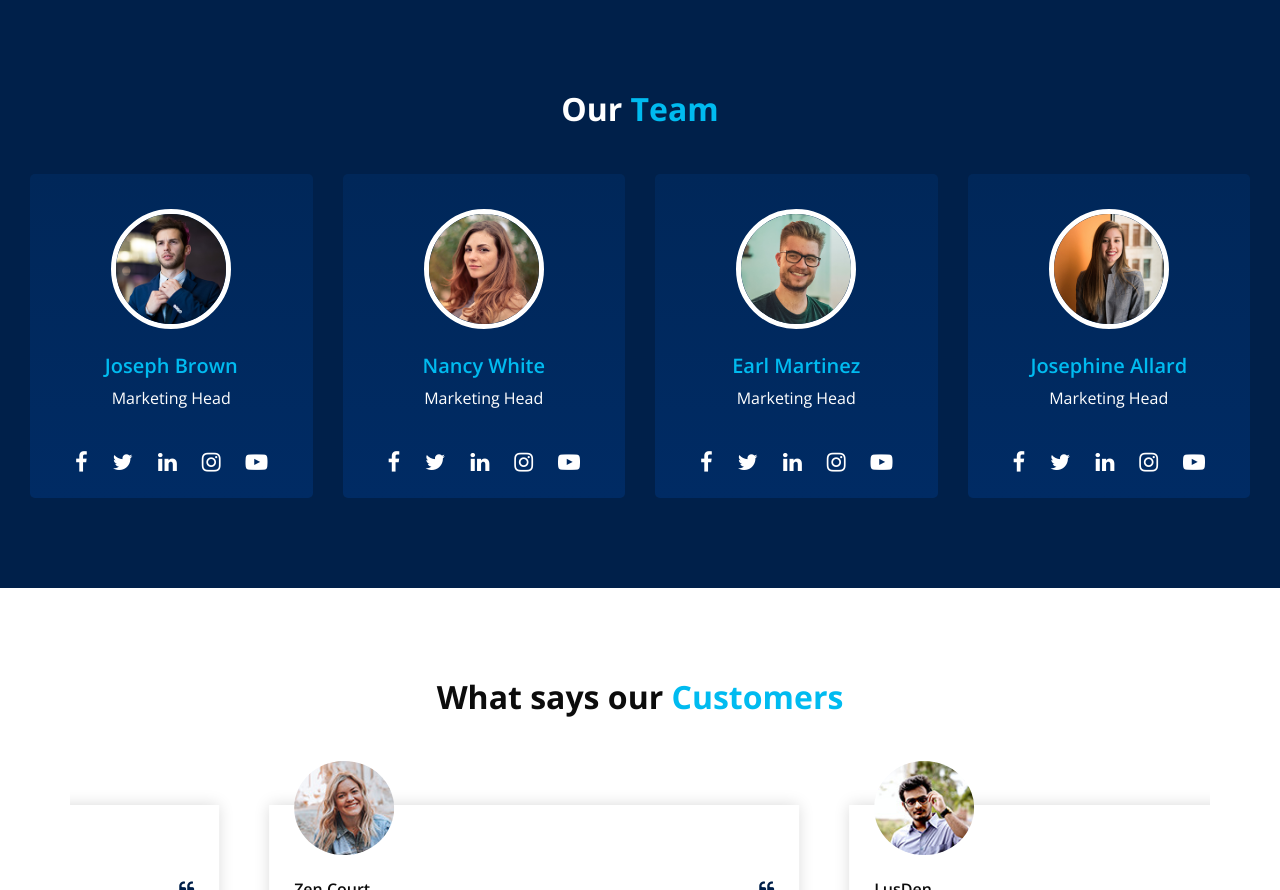
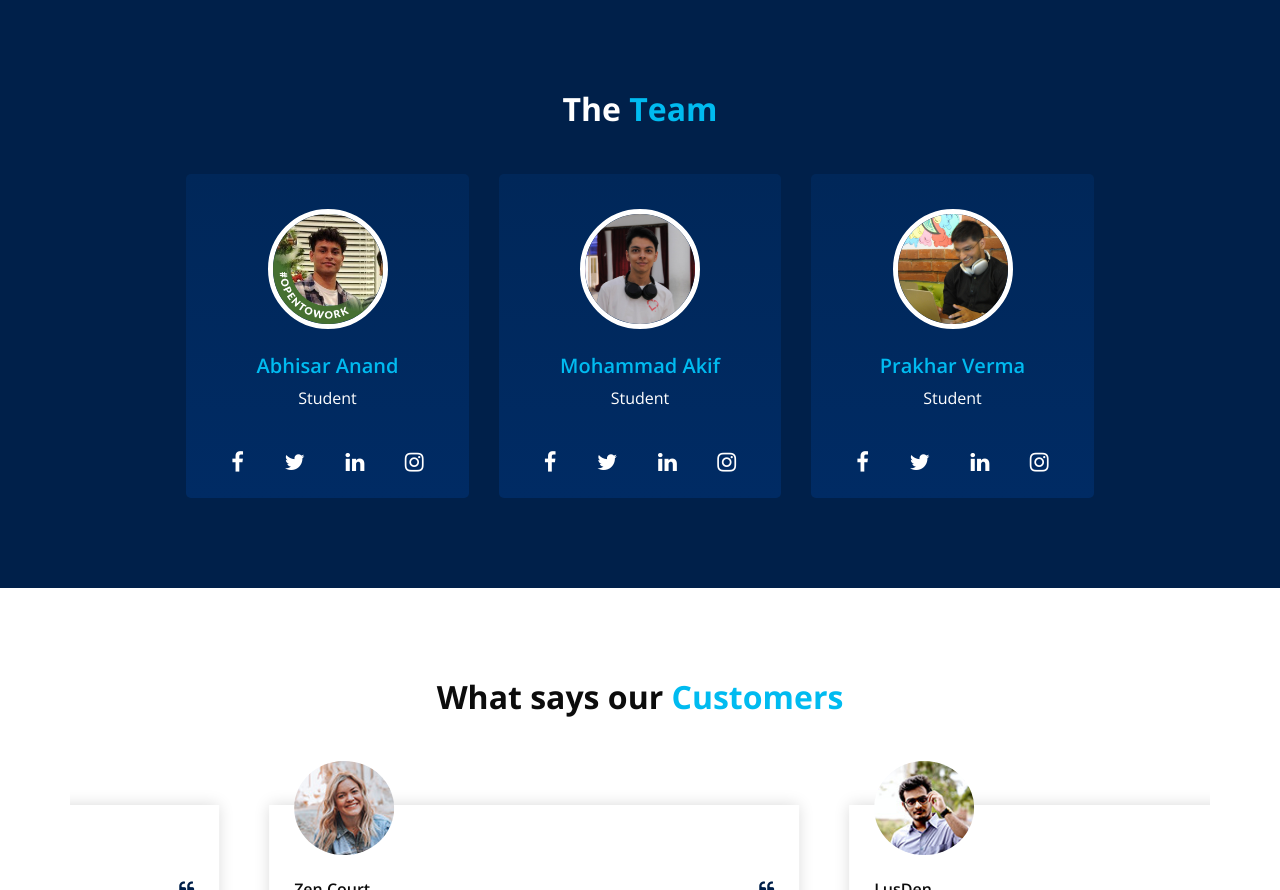
Before and after one commit to iPrakharV/SafeFallWebsite, a plain HTML site: page index.html in a window 1280 px wide. Shown: the part 3680-4570 px from the top of the page. Drawn offline with nearby package versions, Linux system fonts and the light colour scheme; some packages are replaced by stand-ins of ours.

Commit message:
Updated team in index.HTML

```diff
--- a/index.html
+++ b/index.html
@@ -336,136 +336,97 @@
     <div class="container-fluid">
         <div class="heading_container heading_center">
             <h2 class="">
-          Our <span> Team</span>
+                The <span> Team</span>
             </h2>
         </div>
 
         <div class="team_container">
-        <div class="row">
+            <div class="row justify-content-center"> <!-- Added justify-content-center class -->
                 <div class="col-lg-3 col-sm-6">
                     <div class="box ">
                         <div class="img-box">
-                <img src="images/team-1.jpg" class="img1" alt="">
+                            <img src="assets/Photos/abhi.jpeg" class="img1" alt="">
                         </div>
                         <div class="detail-box">
                             <h5>
-                  Joseph Brown
+                                Abhisar Anand
                             </h5>
                             <p>
-                  Marketing Head
+                                Student
                             </p>
                         </div>
                         <div class="social_box">
-                <a href="#">
+                            <a href="https://www.facebook.com/profile.php?id=100069508279072">
                                 <i class="fa fa-facebook" aria-hidden="true"></i>
                             </a>
-                <a href="#">
+                            <a href="https://twitter.com/AbhisarAnand3">
                                 <i class="fa fa-twitter" aria-hidden="true"></i>
                             </a>
-                <a href="#">
+                            <a href="https://www.linkedin.com/in/abhisar-anand/">
                                 <i class="fa fa-linkedin" aria-hidden="true"></i>
                             </a>
-                <a href="#">
+                            <a href="https://www.instagram.com/abhisaranand/">
                                 <i class="fa fa-instagram" aria-hidden="true"></i>
                             </a>
-                <a href="#">
-                  <i class="fa fa-youtube-play" aria-hidden="true"></i>
-                </a>
+
                         </div>
                     </div>
                 </div>
                 <div class="col-lg-3 col-sm-6">
                     <div class="box ">
                         <div class="img-box">
-                <img src="images/team-2.jpg" class="img1" alt="">
+                            <img src="assets/Photos/akif.jpeg" class="img1" alt="">
                         </div>
                         <div class="detail-box">
                             <h5>
-                  Nancy White
+                                Mohammad Akif
                             </h5>
                             <p>
-                  Marketing Head
+                                Student
                             </p>
                         </div>
                         <div class="social_box">
-                <a href="#">
+                            <a href="https://www.facebook.com/imdakif">
                                 <i class="fa fa-facebook" aria-hidden="true"></i>
                             </a>
-                <a href="#">
+                            <a href="https://twitter.com/dotcomaki">
                                 <i class="fa fa-twitter" aria-hidden="true"></i>
                             </a>
-                <a href="#">
+                            <a href="https://www.linkedin.com/in/dotcomaki/">
                                 <i class="fa fa-linkedin" aria-hidden="true"></i>
                             </a>
-                <a href="#">
+                            <a href="https://www.instagram.com/dotcomaki/">
                                 <i class="fa fa-instagram" aria-hidden="true"></i>
                             </a>
-                <a href="#">
-                  <i class="fa fa-youtube-play" aria-hidden="true"></i>
-                </a>
+
                         </div>
                     </div>
                 </div>
                 <div class="col-lg-3 col-sm-6">
                     <div class="box ">
                         <div class="img-box">
-                <img src="images/team-3.jpg" class="img1" alt="">
+                            <img src="assets/Photos/prakhar.jpeg" class="img1" alt="">
                         </div>
                         <div class="detail-box">
                             <h5>
-                  Earl Martinez
+                                Prakhar Verma
                             </h5>
                             <p>
-                  Marketing Head
+                                Student
                             </p>
                         </div>
                         <div class="social_box">
-                <a href="#">
+                            <a href="https://www.facebook.com/iPrakharV">
                                 <i class="fa fa-facebook" aria-hidden="true"></i>
                             </a>
-                <a href="#">
+                            <a href="https://twitter.com/iPrakharV">
                                 <i class="fa fa-twitter" aria-hidden="true"></i>
                             </a>
-                <a href="#">
+                            <a href="https://www.linkedin.com/in/iprakharv/">
                                 <i class="fa fa-linkedin" aria-hidden="true"></i>
                             </a>
-                <a href="#">
+                            <a href="https://www.instagram.com/iprakharv/">
                                 <i class="fa fa-instagram" aria-hidden="true"></i>
-                </a>
-                <a href="#">
-                  <i class="fa fa-youtube-play" aria-hidden="true"></i>
-                </a>
-              </div>
-            </div>
-          </div>
-          <div class="col-lg-3 col-sm-6">
-            <div class="box ">
-              <div class="img-box">
-                <img src="images/team-4.jpg" class="img1" alt="">
-              </div>
-              <div class="detail-box">
-                <h5>
-                  Josephine Allard
-                </h5>
-                <p>
-                  Marketing Head
-                </p>
-              </div>
-              <div class="social_box">
-                <a href="#">
-                  <i class="fa fa-facebook" aria-hidden="true"></i>
-                </a>
-                <a href="#">
-                  <i class="fa fa-twitter" aria-hidden="true"></i>
-                </a>
-                <a href="#">
-                  <i class="fa fa-linkedin" aria-hidden="true"></i>
-                </a>
-                <a href="#">
-                  <i class="fa fa-instagram" aria-hidden="true"></i>
-                </a>
-                <a href="#">
-                  <i class="fa fa-youtube-play" aria-hidden="true"></i>
                             </a>
                         </div>
                     </div>
@@ -474,6 +435,7 @@
         </div>
     </div>
 </section>
+
   <!-- end team section -->
 
 
```
Also changed, not shown: assets/Photos/abhi.jpeg (added), assets/Photos/akif.jpeg (added), assets/Photos/prakhar.jpeg (added), 2 other files. Lines whose indentation alone changed are shown as unchanged.
